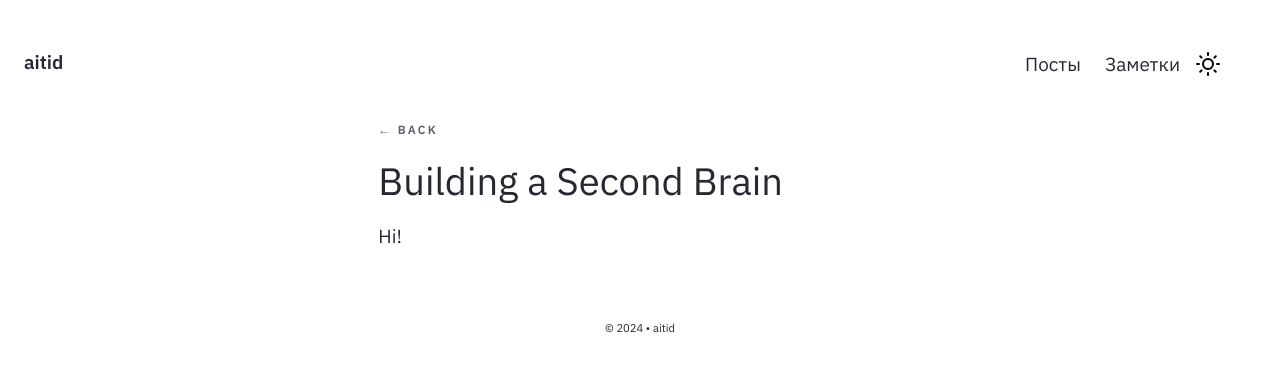
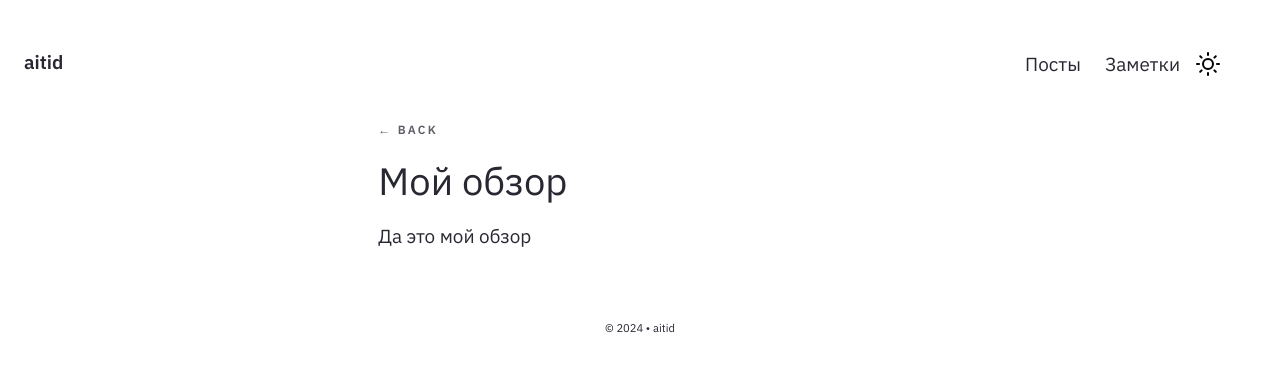
Before and after one commit to Aitid/blog, a Jekyll site: the page built from _notes/obsidian/garden/Building a Second Brain.md, in a window 1280 px wide. Shown: the top 372 px of the page. Built offline with Jekyll 4.4.1, drawn with Linux system fonts in a browser that asks for light colours.

Commit message:
added Building a Second Brain

```diff
--- a/_notes/obsidian/garden/Building a Second Brain.md
+++ b/_notes/obsidian/garden/Building a Second Brain.md
@@ -1,6 +1,10 @@
 ---
-title: Building a Second Brain
+type: note
+stage: seed
+created: 2024-12-26
+title: Мой обзор
 feed: show
-date: 2025-01-18
+date: 2024-12-26
+permalink: build-a-second-brain
 ---
-Hi!
+Да это мой обзор
```
Also changed, not shown: _notes/obsidian/garden/Мой обзор.md (deleted, +0 -10 lines).
